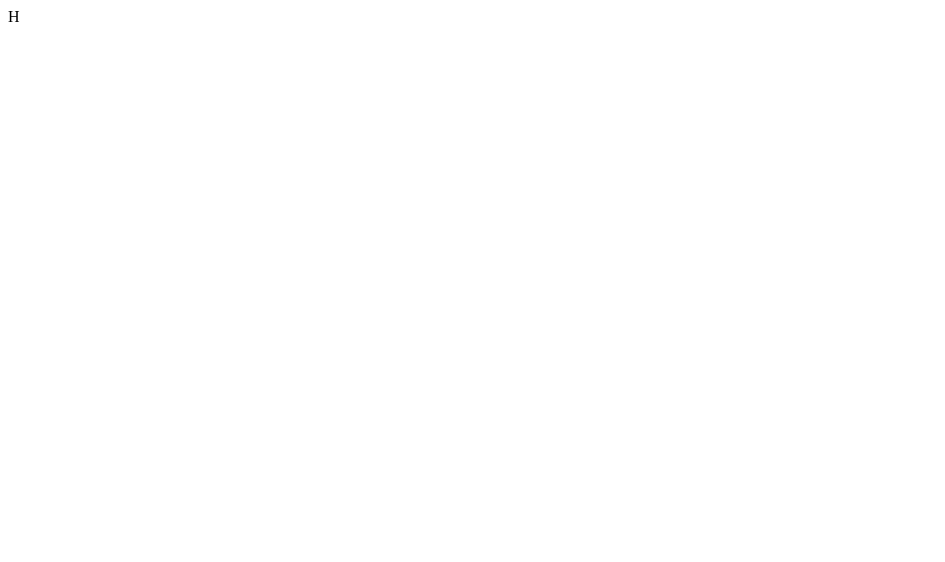
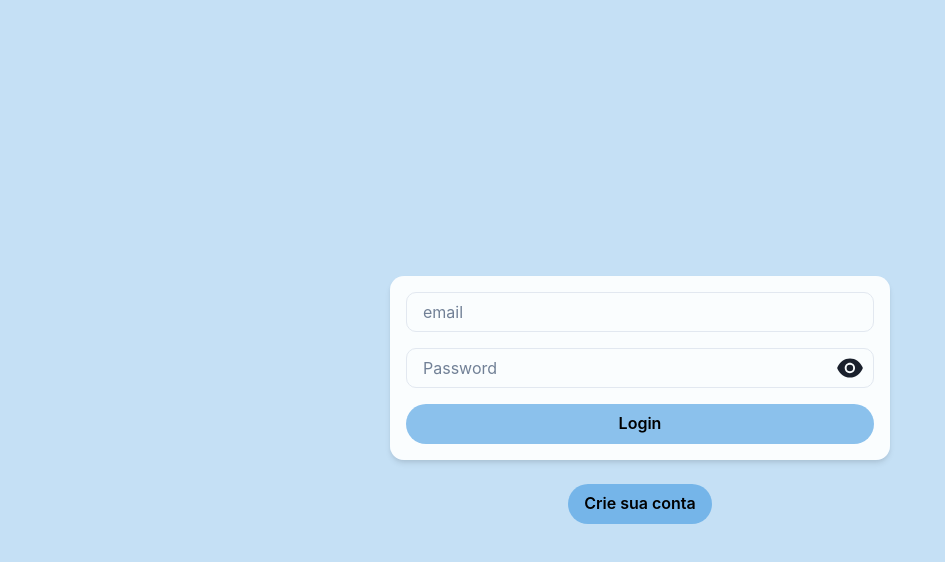
Before and after one commit to iuridantas/front-Search-healthy, a React (Vite) app in the folder search-healthy/: page / in a window 1280 px wide. Shown: the top 562 px of the page, without its empty margins (0-945 px from the left). Built offline with nearby package versions, Linux system fonts and the light colour scheme.

Commit message:
feat: created login

```diff
--- a/search-healthy/src/main.tsx
+++ b/search-healthy/src/main.tsx
@@ -1,20 +1,23 @@
-import React from 'react';
-import ReactDOM from 'react-dom/client';
+import React from 'react'
+import ReactDOM from 'react-dom/client'
+import { BrowserRouter, Routes, Route } from 'react-router-dom';
 import GlobalStyle from './styles/global';
+import { Login } from './pages/login/login';
+import { ChakraProvider } from '@chakra-ui/react';
 import { Register } from './pages/register/register';
-import { Login } from './pages/login/login';
 import { Home } from './pages/home/home';
-import { BrowserRouter, Route, Routes } from 'react-router-dom';
 
 ReactDOM.createRoot(document.getElementById('root') as HTMLElement).render(
   <React.StrictMode>
     <GlobalStyle />
+    <ChakraProvider>
     <BrowserRouter>
-      <Routes>
-        <Route path="/" element={<Home />} />
-        <Route path="/login" element={<Login />} />
-        <Route path="/register" element={<Register />} />
-      </Routes>
+    <Routes>
+    <Route path="/" element={<Login />} />
+    <Route path="/register" element={<Register />} />
+    <Route path="/home" element={<Home />} />
+    </Routes>
     </BrowserRouter>
+    </ChakraProvider>
   </React.StrictMode>,
-);
+)
--- a/search-healthy/src/pages/home/home.tsx
+++ b/search-healthy/src/pages/home/home.tsx
@@ -2,6 +2,6 @@
 
 export function Home() {
   return (
-    <div>H</div>
+    <div>home</div>
   )
 }
--- a/search-healthy/src/pages/login/login.tsx
+++ b/search-healthy/src/pages/login/login.tsx
@@ -1,7 +1,100 @@
-
+import { useState } from 'react';
+import {
+  Flex,
+  Input,
+  Button,
+  InputGroup,
+  Stack,
+  Box,
+  FormControl,
+  InputRightElement,
+} from '@chakra-ui/react';
+import { AiFillEye, AiFillEyeInvisible } from 'react-icons/ai';
+import { useNavigate } from 'react-router-dom';
 
 export function Login() {
+  const [viewPassword, setViewPassword] = useState<boolean>(false);
+  const navigate = useNavigate();
+
+  const handleShowClick = () => setViewPassword(!viewPassword);
+
   return (
-    <div>login</div>
-  )
+    <Flex
+      flexDirection="column"
+      height="100vh"
+      justifyContent="center"
+      alignItems="center"
+    >
+      <Stack mb="6">
+        <Box minW={{ md: '500px' }}>
+          <form>
+            <Stack
+              spacing={4}
+              p="1rem"
+              backgroundColor="whiteAlpha.900"
+              boxShadow="md"
+              borderRadius={14}
+            >
+              <FormControl>
+                <InputGroup>
+                  <Input borderRadius={10} type="email" placeholder="email" />
+                </InputGroup>
+              </FormControl>
+              <FormControl>
+                <InputGroup>
+                  <Input
+                    type={viewPassword ? 'text' : 'password'}
+                    placeholder="Password"
+                    borderRadius={10}
+                  />
+                  <InputRightElement width="3rem">
+                    <Button
+                      h="1.75rem"
+                      size="1"
+                      bg="none"
+                      onClick={handleShowClick}
+                    >
+                      {viewPassword ? (
+                        <AiFillEyeInvisible size={30} />
+                      ) : (
+                        <AiFillEye size={30} />
+                      )}
+                    </Button>
+                  </InputRightElement>
+                </InputGroup>
+              </FormControl>
+              <Button
+                borderRadius={20}
+                type="submit"
+                variant="solid"
+                colorScheme="blue"
+                color="black"
+                backgroundColor="rgba(66, 153, 225, 0.6)"
+                onClick={() => {
+                  navigate('/home');
+                }}
+              >
+                Login
+              </Button>
+            </Stack>
+          </form>
+        </Box>
+      </Stack>
+      <Box>
+        <Button
+          borderRadius={20}
+          type="submit"
+          variant="solid"
+          colorScheme="blue"
+          color="black"
+          backgroundColor="rgba(66, 153, 225, 0.6)"
+          onClick={() => {
+            navigate('/register');
+          }}
+        >
+          Crie sua conta
+        </Button>
+      </Box>
+    </Flex>
+  );
 }
--- a/search-healthy/src/styles/global.ts
+++ b/search-healthy/src/styles/global.ts
@@ -1,5 +1,27 @@
-import styled, { createGlobalStyle } from 'styled-components';
+import { createGlobalStyle } from 'styled-components';
 
 export default createGlobalStyle`
+    * {
+        margin: 0;
+        padding: 0;
+        outline: 0;
+        box-sizing: border-box;
+    }
+    html, body, #root {
+        display: flex;
+        min-height: 100%;
+        width: 100%;
+        flex-direction: column;
+        align-items: center;
+    }
 
+    #root {
+        display: flex;
+        justify-content: space-between;
+        min-height: 100vh;
+    }
+
+    body {
+        background-color: rgba(66, 153, 225, 0.3);
+    }
 `;
```
